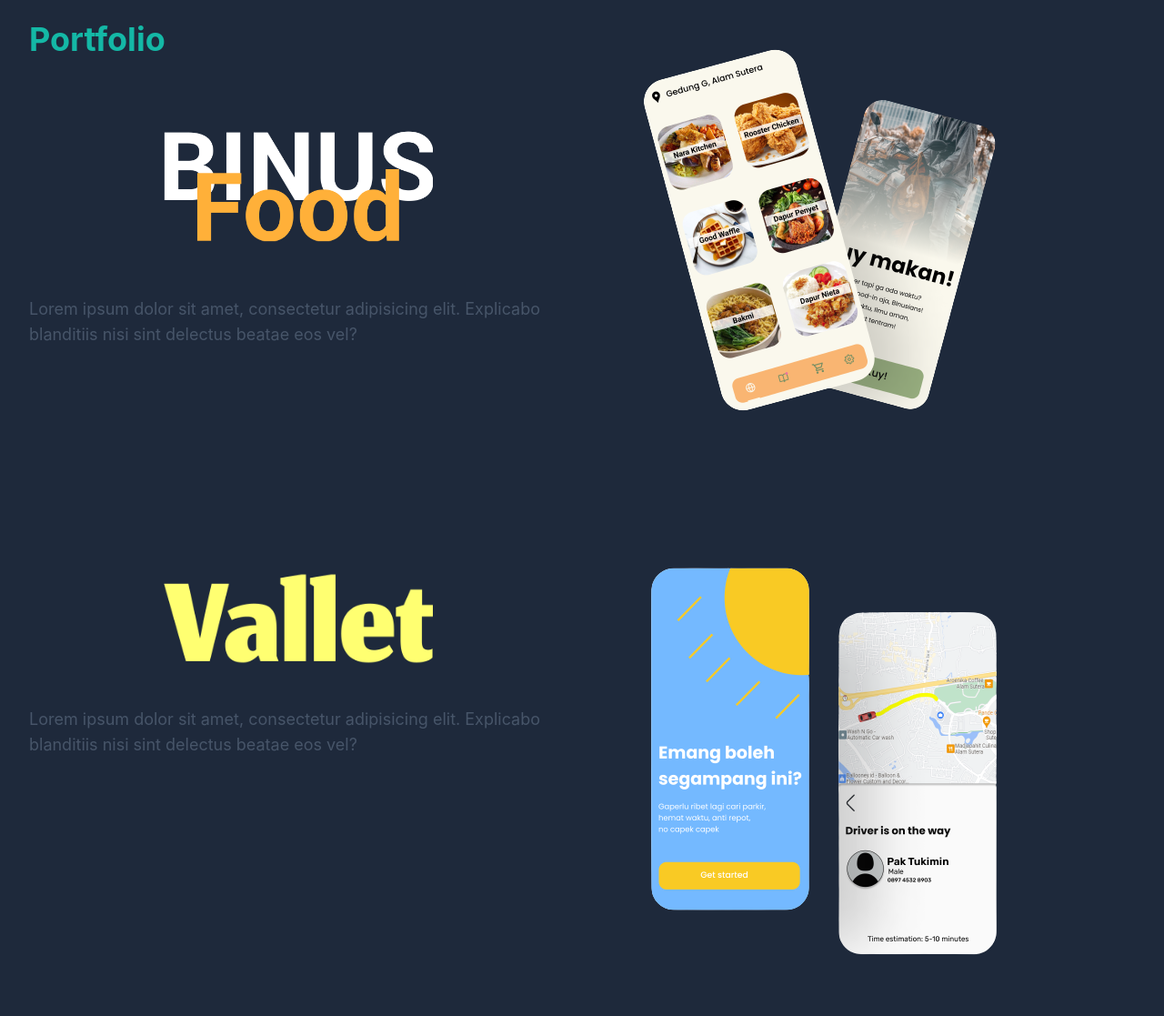
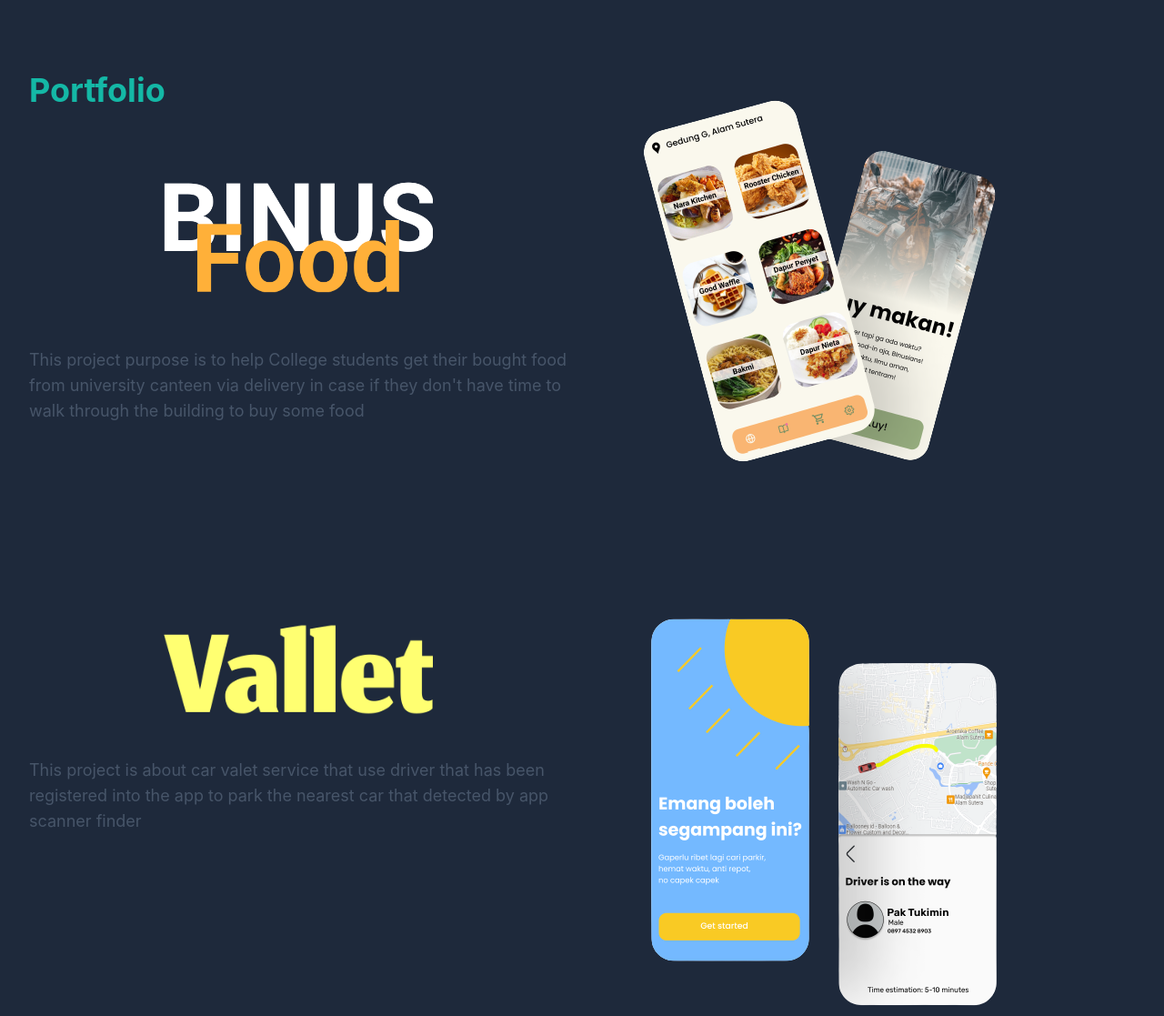
Before and after one commit to josephtedjo/portfolio, a website: page index.html in a window 1280 px wide. Shown: the part 1397-2514 px from the top of the page at 91% size. Drawn offline with Linux system fonts and the light colour scheme.

Commit message:
Update index.html

```diff
--- a/index.html
+++ b/index.html
@@ -73,7 +73,7 @@
                 <div class="w-full px-4 mb-10 lg:w-1/2">
                     <h4 class="font-bold uppercase text-subtitle text-lg mb-3 lg:text-2xl">About Me</h4>
                     <h2 class="font-bold text-primary text-3xl mb-3 max-w-md lg:text-4xl">I'm a <span class="text-blue-400">Flutter</span> Developer</h2>
-                    <p class="font-normal text-base text-par max-w-xl lg:text-lg">Lorem ipsum dolor sit amet, consectetur adipisicing elit. Soluta incidunt beatae perferendis veniam ullam repellat illum.</p>
+                    <p class="font-normal text-base text-par max-w-xl lg:text-lg">I also do video editing and Front End Development. Graduated with honor from Soegijapranata Catholic University as a Bachelor of Computer Science with GPA 3.55 out of 4.00, and experienced for 1 year as an intern at GKI Peterongan</p>
                 </div>
                 <div class="w-full px-4 lg:w-1/2">
                     <h3 class="font-semibold text-par text-2xl mb-4 lg:pt-10">Get to know me</h3>
@@ -102,7 +102,7 @@
                 <div class="w-full px-4 mb-10 lg:w-1/2">
                     <h3 class="font-bold text-primary text-4xl py-5 lg:py-10">Portfolio</h3>
                     <img src="img/BINUS Food.png" alt="Application Logo" class="scale-50 ">
-                    <p class="font-normal text-base text-subtitle mb-20 lg:text-lg pb-">Lorem ipsum dolor sit amet, consectetur adipisicing elit. Explicabo blanditiis nisi sint delectus beatae eos vel?</p>
+                    <p class="font-normal text-base text-subtitle mb-20 lg:text-lg pb-">This project purpose is to help College students get their bought food from university canteen via delivery in case if they don't have time to walk through the building to buy some food</p>
                 </div>
                 <div class="w-full px-4 mb-10 lg:w-1/2">
                     <img src="img/bf.png" alt="UI Mockup" class="right-0 mb-10">
@@ -111,7 +111,7 @@
             <div class="flex flex-wrap">
                 <div class="w-full px-4 mb-10 lg:w-1/2">
                     <img src="img/Valletlogo.png" alt="Application Logo" class="scale-50 ">
-                    <p class="font-normal text-base text-subtitle mb-20 lg:text-lg pb-">Lorem ipsum dolor sit amet, consectetur adipisicing elit. Explicabo blanditiis nisi sint delectus beatae eos vel?</p>
+                    <p class="font-normal text-base text-subtitle mb-20 lg:text-lg pb-">This project is about car valet service that use driver that has been registered into the app to park the nearest car that detected by app scanner finder</p>
                 </div>
                 <div class="w-full px-4 mb-10 lg:w-1/2">
                     <img src="img/vallet.png" alt="UI Mockup" class="right-0 mb-10">
```
